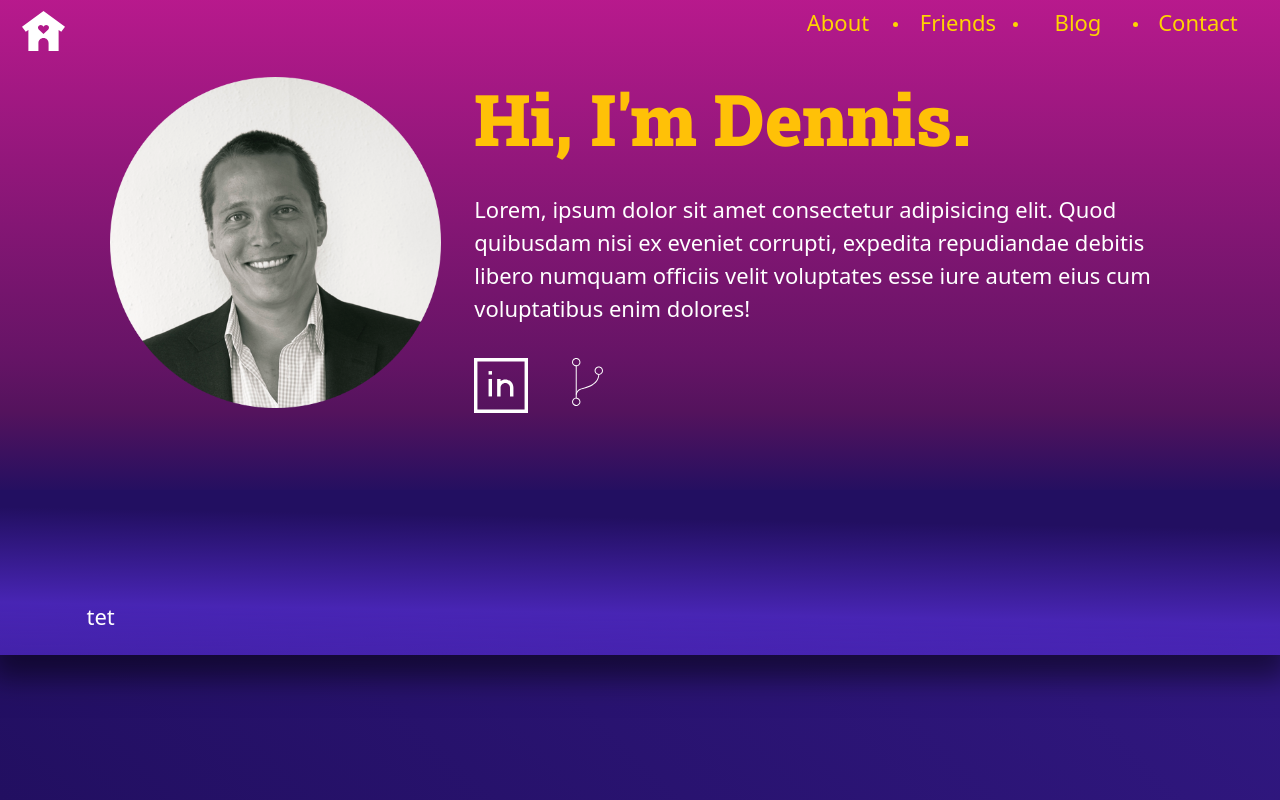
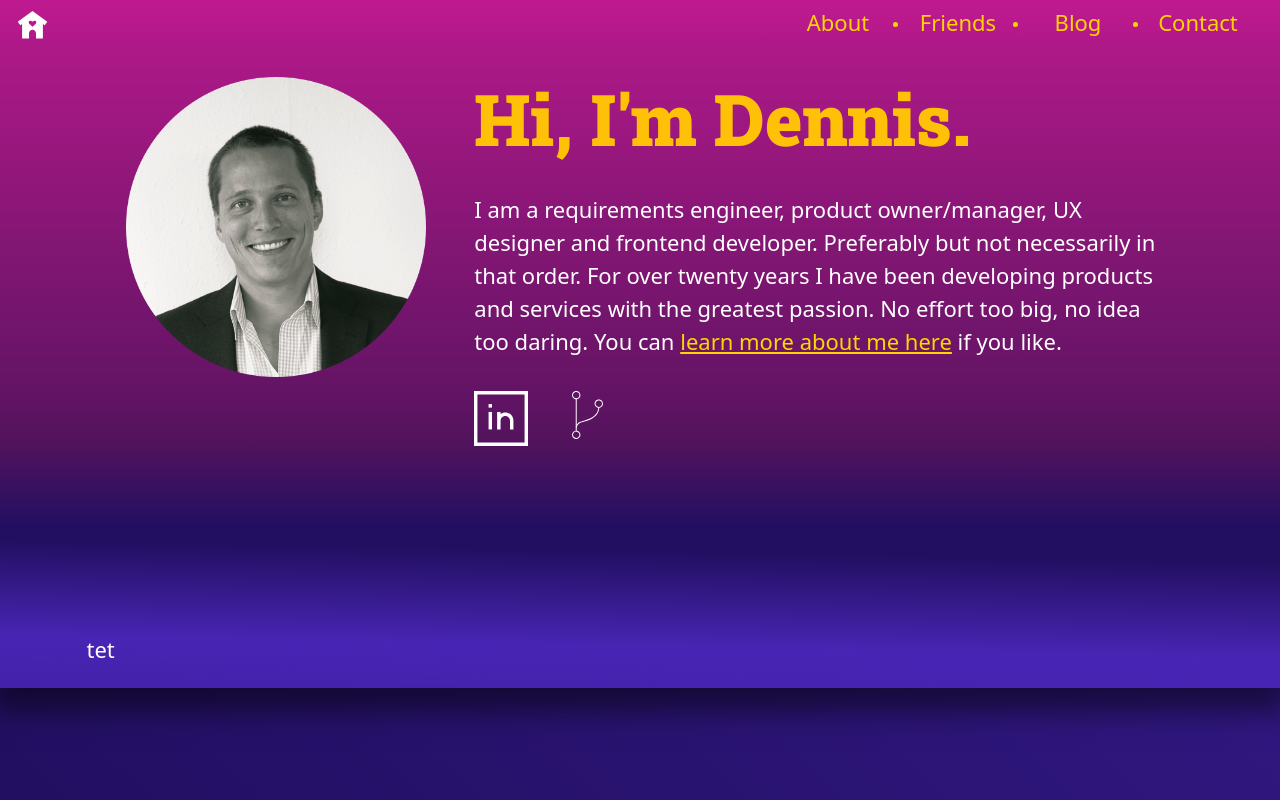
Before and after one commit to ChuaTheDog/denniseitner, a Gatsby site: page /work in a window 1280 px wide. Built offline with nearby package versions, Linux system fonts and the light colour scheme; Gatsby itself is replaced by a stand-in of ours.

Commit message:
updated header

```diff
--- a/src/components/Header/Header.js
+++ b/src/components/Header/Header.js
@@ -20,10 +20,12 @@ const Header = (props) => {
 						<div className={headerStyles.introInfo}>
 							<h1>Hi, I'm Dennis. </h1>
 							<p>
-								Lorem, ipsum dolor sit amet consectetur adipisicing elit. Quod
-								quibusdam nisi ex eveniet corrupti, expedita repudiandae debitis
-								libero numquam officiis velit voluptates esse iure autem eius
-								cum voluptatibus enim dolores!
+								I am a requirements engineer, product owner/manager, UX designer
+								and frontend developer. Preferably but not necessarily in that
+								order. For over twenty years I have been developing products and
+								services with the greatest passion. No effort too big, no idea
+								too daring. You can{' '}
+								<Link to='/about'> learn more about me here</Link> if you like.
 							</p>
 						</div>
 						<Row>
--- a/src/components/Header/header.module.scss
+++ b/src/components/Header/header.module.scss
@@ -27,9 +27,12 @@
 		display: block;
 		margin-left: auto;
 		margin-right: auto;
+
 		img {
 			margin: auto;
 			display: block;
+			max-height: 300px;
+			max-width: 300px;
 		}
 	}
 	.introInfo {
--- a/src/components/Nav/mobileNav.module.scss
+++ b/src/components/Nav/mobileNav.module.scss
@@ -14,8 +14,8 @@ $mq-breakpoints: (
 */
 .hamburgerIcon {
 	position: fixed;
-	top: 1rem;
-	right: 1rem;
+	top: 0rem;
+	right: 0.5rem;
 	z-index: 9999;
 	@include mq($from: tablet) {
 		display: none;
--- a/src/components/Nav/nav.module.scss
+++ b/src/components/Nav/nav.module.scss
@@ -26,7 +26,8 @@ $mq-breakpoints: (
 .home {
 	position: absolute;
 	top: 0.5rem;
-	left: 1rem;
+	left: 0.5rem;
+	height: 1.25rem;
 }
 @include mq($from: tablet) {
 	nav {
@@ -36,6 +37,10 @@ $mq-breakpoints: (
 		display: flex;
 		justify-content: flex-end;
 		width: 100vw;
+		background-image: linear-gradient(#bf1a90 0%, rgba(255, 255, 255, 0) 100%);
+		background-position: center;
+		background-repeat: no-repeat;
+		background-size: cover;
 	}
 	.navItem {
 		text-align: center;
```
